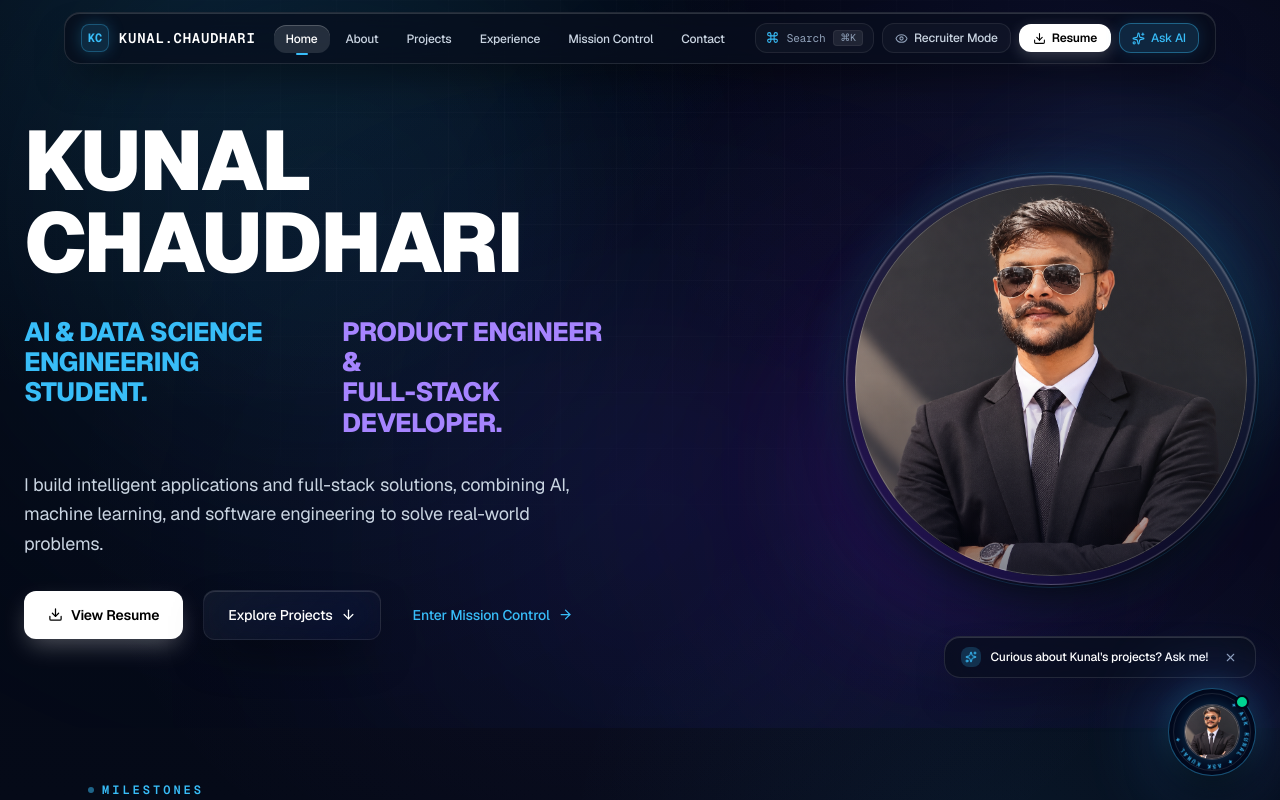
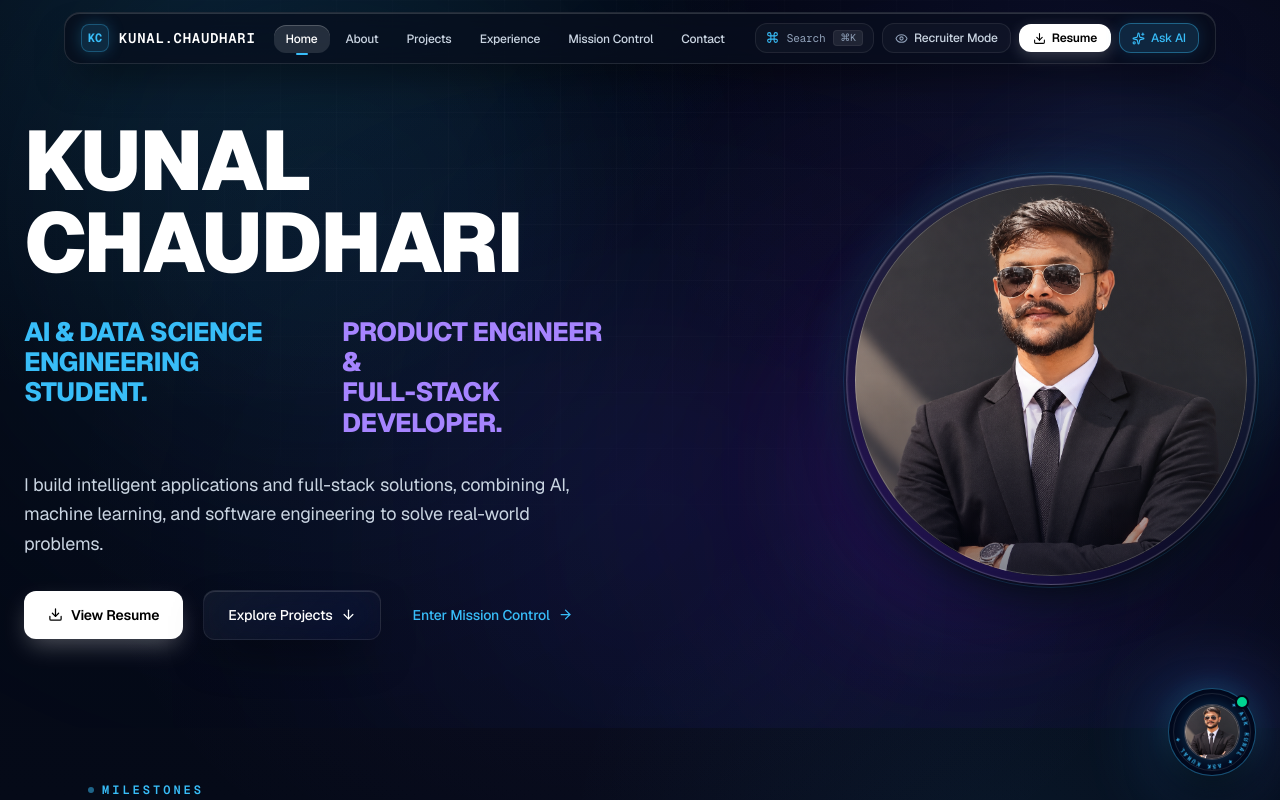
Before and after one commit to Kunal9971172/Portfolio, a Next.js app: page / in a window 1280 px wide. Shown: the top 800 px of the page. Built offline with nearby package versions, Linux system fonts and the light colour scheme.

Commit message:
feat(assistant): remove welcome bubble tooltip pill

```diff
--- a/components/chatbot/FloatingAssistant.tsx
+++ b/components/chatbot/FloatingAssistant.tsx
@@ -56,7 +56,6 @@ export default function FloatingAssistant() {
   const [loading, setLoading] = useState(false);
   const [error, setError] = useState<string | null>(null);
   const [copiedIdx, setCopiedIdx] = useState<number | null>(null);
-  const [showWelcomePill, setShowWelcomePill] = useState(false);
   const endRef = useRef<HTMLDivElement>(null);
   const inputRef = useRef<HTMLTextAreaElement>(null);
 
@@ -68,14 +67,6 @@ export default function FloatingAssistant() {
       } catch {}
     }
   }, [messages]);
-
-  // Show friendly welcome bubble once after 3.2 seconds if not opened yet
-  useEffect(() => {
-    const timer = setTimeout(() => {
-      setShowWelcomePill(true);
-    }, 3200);
-    return () => clearTimeout(timer);
-  }, []);
 
   // Autoscroll to bottom
   useEffect(() => {
@@ -110,7 +101,6 @@ export default function FloatingAssistant() {
     const q = text.trim();
     if (!q || loading) return;
 
-    setShowWelcomePill(false);
     setError(null);
 
     const nextMessages: Msg[] = [...messages, { role: "user", content: q }];
@@ -157,35 +147,8 @@ export default function FloatingAssistant() {
 
   return (
     <>
-      {/* 1. Floating Trigger Button with Ambient Pulse & Welcome Pill */}
+      {/* 1. Floating Trigger Button with Ambient Pulse */}
       <div className="fixed bottom-6 right-6 z-40 flex flex-col items-end gap-2.5 pointer-events-auto">
-        {/* Occasional Welcome Pill */}
-        <AnimatePresence>
-          {showWelcomePill && !assistantOpen && (
-            <motion.div
-              initial={{ opacity: 0, y: 10, scale: 0.95 }}
-              animate={{ opacity: 1, y: 0, scale: 1 }}
-              exit={{ opacity: 0, y: 6, scale: 0.95 }}
-              className="glass-pill relative flex items-center gap-2.5 rounded-2xl px-4 py-2.5 text-xs text-white shadow-2xl border border-cyan/30"
-            >
-              <div className="flex h-5 w-5 items-center justify-center rounded-lg bg-cyan/20 text-cyan">
-                <Sparkles size={12} />
-              </div>
-              <span className="font-medium">Curious about Kunal&apos;s projects? Ask me!</span>
-              <button
-                onClick={(e) => {
-                  e.stopPropagation();
-                  setShowWelcomePill(false);
-                }}
-                className="ml-1 rounded-md p-0.5 text-slate-400 hover:text-white"
-                aria-label="Dismiss greeting"
-              >
-                <X size={13} />
-              </button>
-            </motion.div>
-          )}
-        </AnimatePresence>
-
         {/* Circular Button */}
         <div className="relative group">
           {/* Subtle Ambient Breathing Glow */}
@@ -197,7 +160,6 @@ export default function FloatingAssistant() {
           <button
             onClick={() => {
               setAssistantOpen(!assistantOpen);
-              setShowWelcomePill(false);
             }}
             aria-label="Ask Kunal - AI Portfolio Assistant"
             className={`relative flex h-[76px] w-[76px] sm:h-[88px] sm:w-[88px] items-center justify-center rounded-full border border-cyan/40 bg-slate-950/90 backdrop-blur-2xl shadow-[0_15px_40px_rgba(0,0,0,0.85),0_0_25px_rgba(56,189,248,0.25)] transition-all duration-300 hover:scale-105 active:scale-95 ${
```
